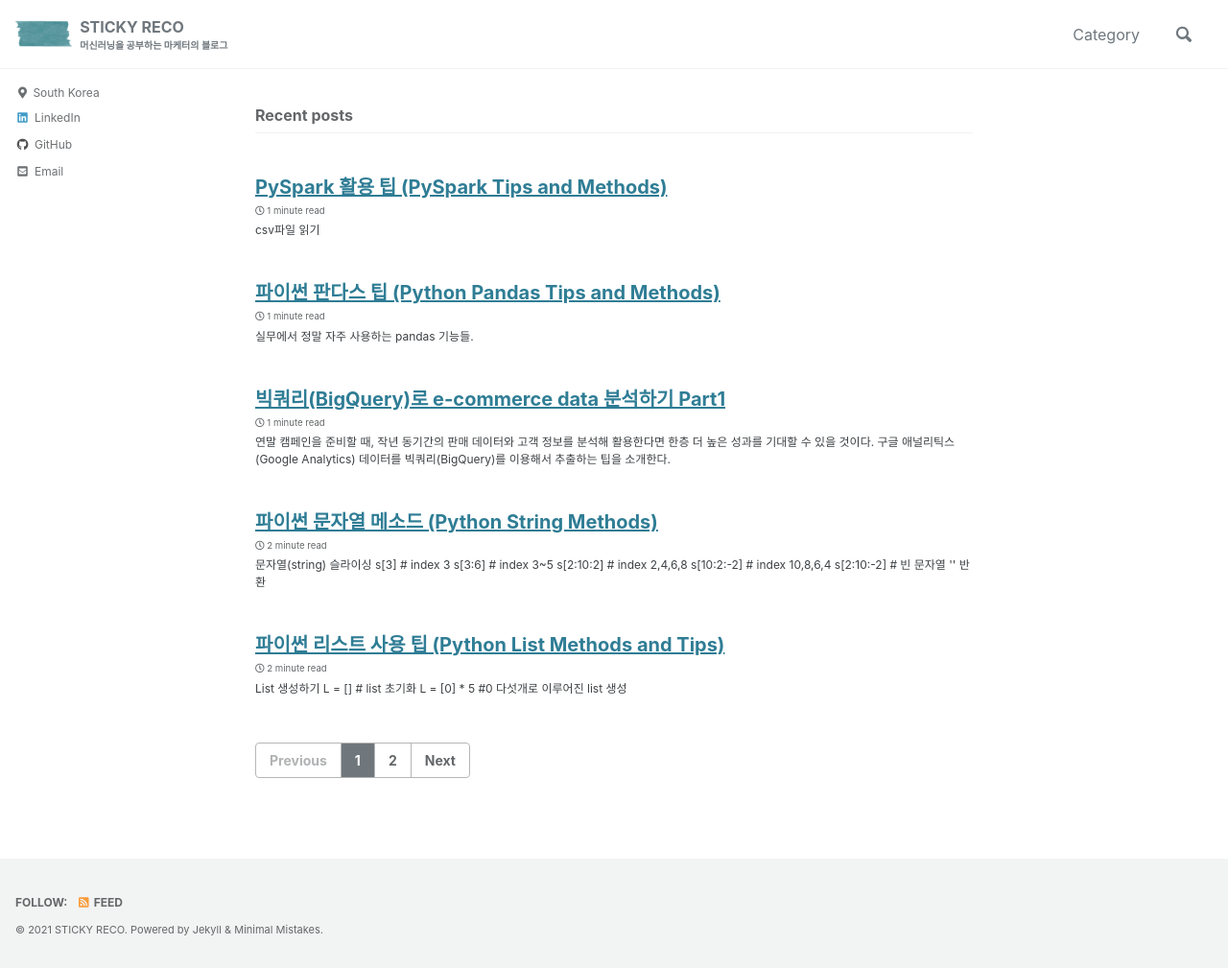
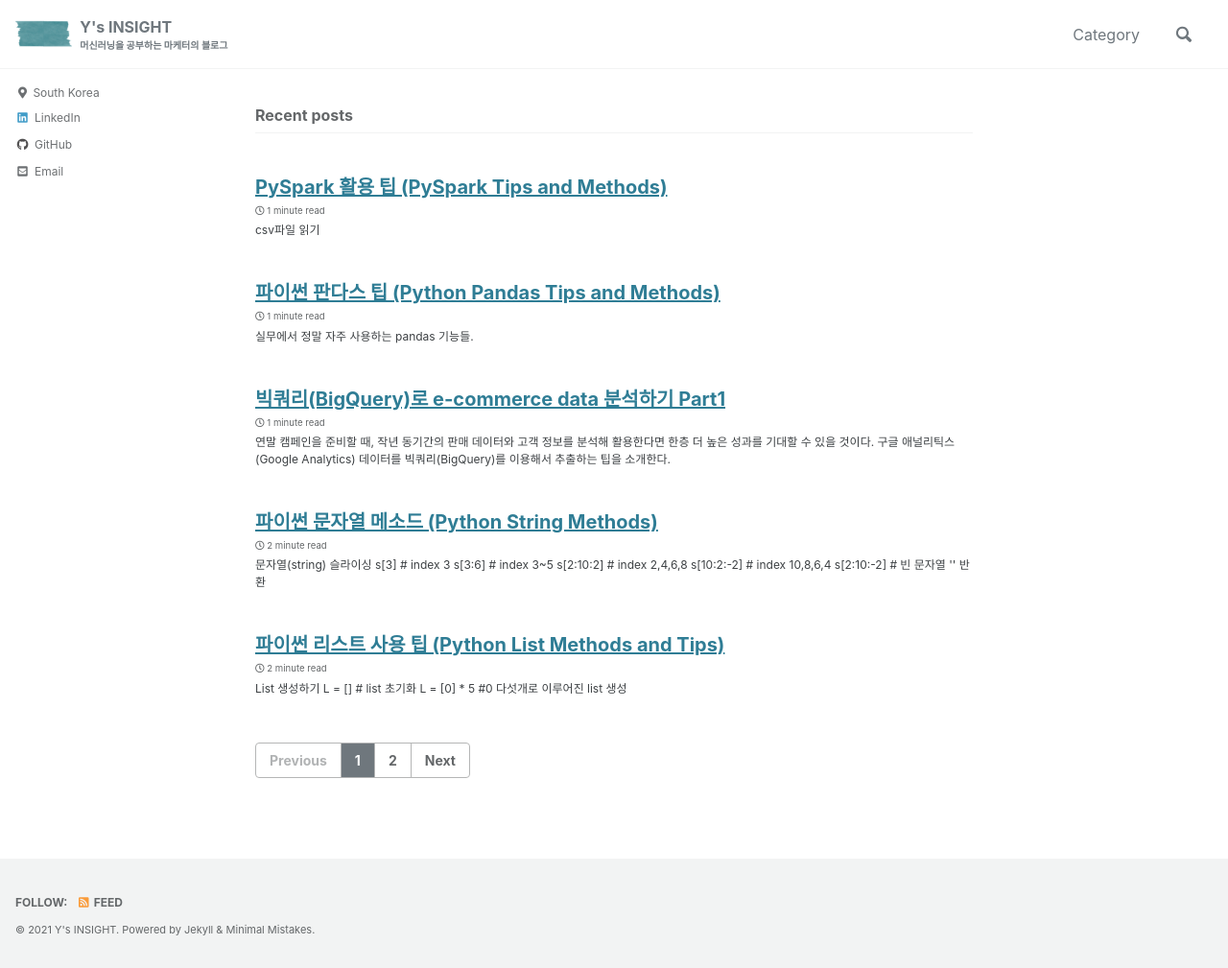
Before and after one commit to amoryoungakim/amoryoungakim.github.io, a Jekyll site: the page built from index.html, in a window 1280 px wide. Shown: the whole page at 96% size. Built offline with Jekyll 4.4.1, drawn with Linux system fonts in a browser that asks for light colours; cached includes are drawn as plain includes; the list of posts is cut into pages by our own code; comment, search, counter and statistics services are not loaded.

Commit message:
Update _config.yml

```diff
--- a/_config.yml
+++ b/_config.yml
@@ -16,7 +16,7 @@ minimal_mistakes_skin    : "default" # "default", "air", "aqua", "contrast", "da
 
 # Site Settings
 locale                   : "en-US"
-title                    : "STICKY RECO"
+title                    : "Y's INSIGHT"
 title_separator          : "-"
 subtitle                 : "머신러닝을 공부하는 마케터의 블로그"
 name                     : #"x"
```
